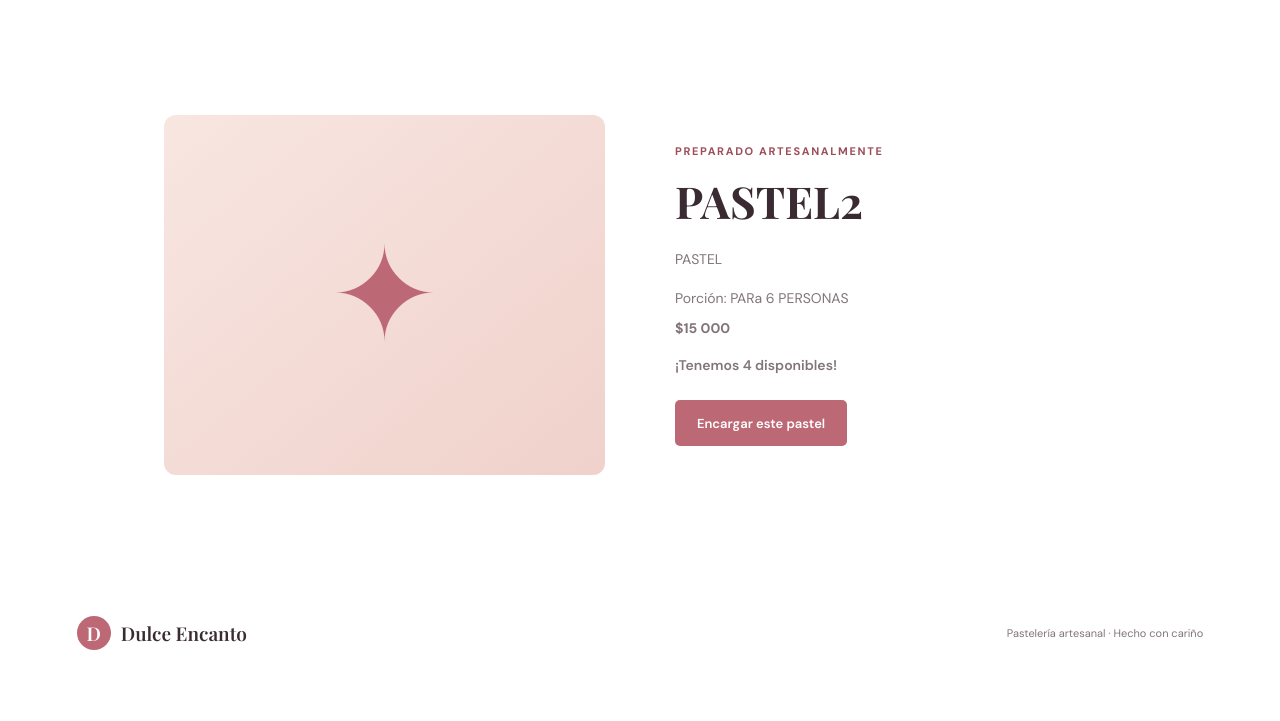
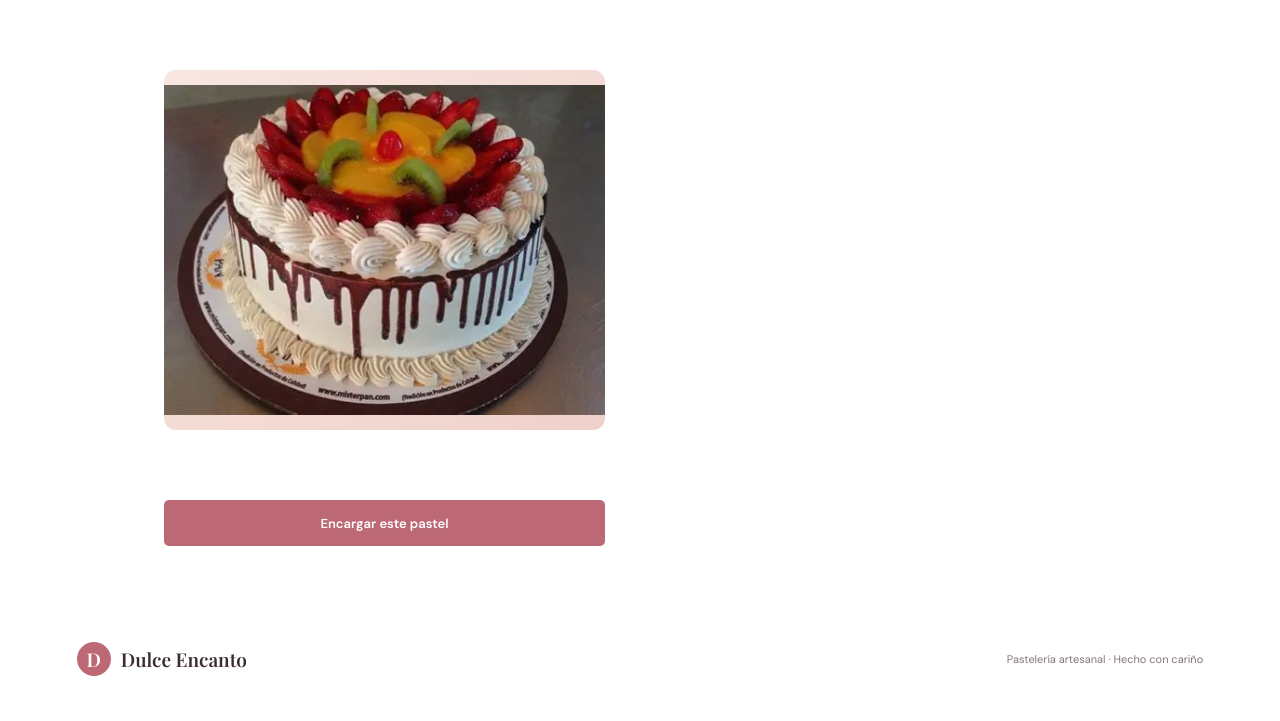
Before and after one commit to Gonzal0Munoz80/evaluacion3, a Django app: page /pastel/1/ in a window 1280 px wide. Shown: the part 79-800 px from the top of the page. Run offline with Django 5.2, Linux system fonts and the light colour scheme; data comes from the database, SQL or seed files in the repository; both versions use the stored data as it was after the commit.

Commit message:
arreglo de imagenes no mostrandose en el html arreglado

```diff
--- a/templates/pasteleria/detalle_producto.html
+++ b/templates/pasteleria/detalle_producto.html
@@ -18,19 +18,14 @@
     </header>
 
     <main class="detail-section">
-        <div class="detail-art" aria-hidden="true">✦</div>
-        <div class="detail-copy">
-            <p class="eyebrow">Preparado artesanalmente</p>
-            <h1>{{ producto.nombre }}</h1>
-            <p>{{ producto.descripcion }}</p>
-            <p class="detail-portion">Porción: {{ producto.porcion }}</p>
-            <p class="detail-price">${{ producto.precio|floatformat:0|intcomma }}</p>
-            <p class="availability-message">
-                {% if producto.stock > 0 %}
-                    ¡Tenemos {{ producto.stock }} disponibles!
-                {% else %}
-                    Agotado por hoy.
-                {% endif %}
+       <div class="detail-art">
+    {% if producto.imagen %}
+        <img src="{{ producto.imagen.url }}" alt="{{ producto.nombre }}"
+             style="max-width: 100%; max-height: 360px; object-fit: cover;">
+    {% else %}
+        ✦
+    {% endif %}
+</div>
             </p>
             {% if producto.stock > 0 %}
                 <a class="button button-primary" href="{% url 'crear_encargo' producto.id %}">
```
Also changed, not shown: templates/pasteleria/catalogo.html (+6 -7 lines), db.sqlite3.
